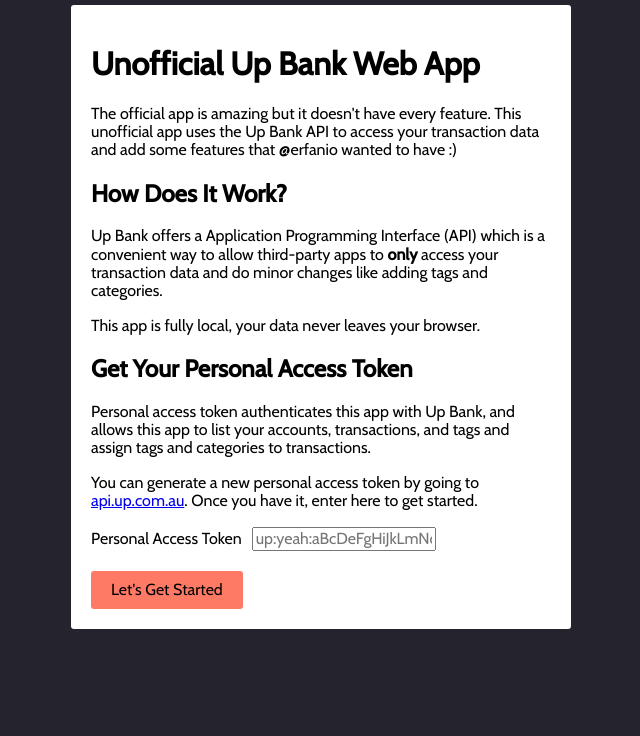
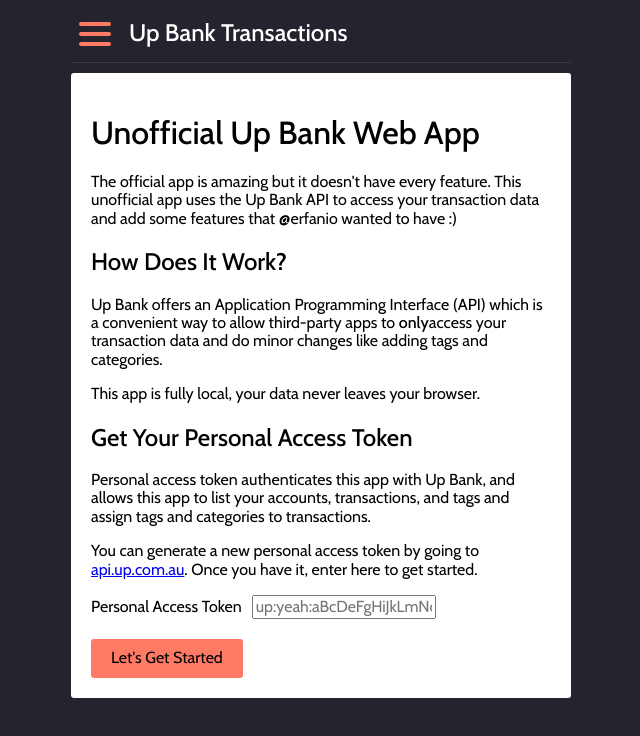
Before and after one commit to erfanio/up-transaction-tagger, a React (Create React App) app: page / in a window 1280 px wide. Shown: the top 736 px of the page, without its empty margins (319-959 px from the left). Built offline with nearby package versions, Linux system fonts and the light colour scheme.

Commit message:
Add a menu and header nav
Finally allow people to log out (without using dev tools :P)

```diff
--- a/src/App.tsx
+++ b/src/App.tsx
@@ -4,6 +4,7 @@
 import Filters from './Filters';
 import Search from './Search';
 import ApiKeyForm from './ApiKeyForm';
+import HeaderNav from './HeaderNav';
 import { apiKeyState } from './data/apiKey';
 import { FetchError } from './data/fetch';
 import { useRecoilState } from 'recoil';
@@ -26,12 +27,15 @@
   onApiKeySubmit = (apiKey: string) => {
     this.setState({ caughtError: undefined });
     this.props.setApiKey(apiKey);
-  }
+  };
 
   render() {
     const { caughtError } = this.state;
     if (caughtError) {
-      if (caughtError instanceof FetchError && caughtError.errorDetails.status == '401') {
+      if (
+        caughtError instanceof FetchError &&
+        caughtError.errorDetails.status == '401'
+      ) {
         return (
           <div className="card text error">
             <h1>Auth Error</h1>
@@ -59,8 +63,12 @@
           <h1>Unknown Error</h1>
           <p>Uh oh, something went wrong. Refresh this page to reset.</p>
           <p>
-            Maybe to take screenshot of this error and create an issue on Github,{' '}
-            <a href="https://github.com/erfanio/up-transaction-tagger/issues" target="_blank">
+            Maybe to take screenshot of this error and create an issue on
+            Github,{' '}
+            <a
+              href="https://github.com/erfanio/up-transaction-tagger/issues"
+              target="_blank"
+            >
               github.com/erfanio/up-transaction-tagger/issues
             </a>
           </p>
@@ -77,6 +85,8 @@
   const [apiKey, setApiKey] = useRecoilState(apiKeyState);
 
   return (
+    <>
+      <HeaderNav />
       <div className="app">
         <DisplayErrors setApiKey={setApiKey}>
           {!apiKey ? (
@@ -85,16 +95,19 @@
               <p>
                 The official app is amazing but it doesn't have every feature.
                 This unofficial app uses the Up Bank API to access your
-              transaction data and add some features that @erfanio wanted
-              to have :)
+                transaction data and add some features that @erfanio wanted to
+                have :)
               </p>
               <h2>How Does It Work?</h2>
               <p>
-              Up Bank offers a Application Programming Interface (API) which is a
-              convenient way to allow third-party apps to <b>only</b> access your
-              transaction data and do minor changes like adding tags and categories.
+                Up Bank offers an Application Programming Interface (API) which
+                is a convenient way to allow third-party apps to <b>only</b>
+                access your transaction data and do minor changes like adding
+                tags and categories.
               </p>
-            <p>This app is fully local, your data never leaves your browser.</p>
+              <p>
+                This app is fully local, your data never leaves your browser.
+              </p>
               <h2>Get Your Personal Access Token</h2>
               <p>
                 Personal access token authenticates this app with Up Bank, and
@@ -122,5 +135,6 @@
           )}
         </DisplayErrors>
       </div>
+    </>
   );
 }
--- a/src/Filters.css
+++ b/src/Filters.css
@@ -11,21 +11,6 @@
   margin-top: 2px;
   margin-left: 4px;
   color: #ff7a64;
-}
-
-.filters {
-  grid-area: filters;
-  background-color: #fdfdfd;
-  overflow: auto;
-  box-shadow:
-    0 2.8px 2.2px rgba(0, 0, 0, 0.034),
-    0 6.7px 5.3px rgba(0, 0, 0, 0.048),
-    0 12.5px 10px rgba(0, 0, 0, 0.06),
-    0 22.3px 17.9px rgba(0, 0, 0, 0.072),
-    0 41.8px 33.4px rgba(0, 0, 0, 0.086),
-    0 100px 80px rgba(0, 0, 0, 0.12);
-  border-top-left-radius: 5px;
-  border-top-right-radius: 5px;
 }
 
 .filters > h2 {
--- /dev/null
+++ b/src/HeaderNav.css
@@ -0,0 +1,58 @@
+.header-nav {
+  max-width: 500px;
+  margin: 0 auto 10px;
+
+  color: #fff;
+  border-bottom: 1px solid rgba(255, 255, 255, 0.1);
+
+  display: flex;
+  align-items: center;
+}
+
+.header-nav button {
+  padding: 0;
+  margin: 0 10px 0 0;
+}
+
+.header-nav svg {
+  width: 3em;
+  height: 3em;
+  color: #ff7a64;
+}
+
+.header-nav h1 {
+  margin: 0 0 6px;
+  font-size: 1.5em;
+  flex-grow: 1;
+}
+
+.header-menu h2 {
+  padding: 9px 20px;
+  background-color: #f4f4f3;
+  font-size: 0.8em;
+  text-transform: uppercase;
+  color: #68686c;
+  letter-spacing: 1px;
+  margin: 0;
+}
+
+a.header-menu-item {
+  display: block;
+  text-decoration: none;
+  color: inherit;
+}
+
+.header-menu-item {
+  cursor: pointer;
+  border-bottom: 1px solid #f4f4f3;
+  padding: 20px;
+}
+
+.header-menu-item:hover {
+  background-color: #dfdfde;
+}
+
+.header-menu-item h3 {
+  font-size: 1em;
+  margin: 0 0 5px 0;
+}
--- /dev/null
+++ b/src/HeaderNav.tsx
@@ -0,0 +1,44 @@
+import Overlay from './Overlay';
+import { useState } from 'react';
+import { apiKeyState } from './data/apiKey';
+import { useSetRecoilState } from 'recoil';
+import { ReactComponent as MenuIcon } from './svg/menu.svg';
+import './HeaderNav.css';
+
+export default function HeaderNav() {
+  const setApiKey = useSetRecoilState(apiKeyState);
+  const [menuOpen, setMenuOpen] = useState(false);
+  const handleForget = () => {
+    setApiKey('');
+    // Refresh window to make sure recoil state is cleared.
+    window.history.go();
+  };
+  return (
+    <>
+      <div className="header-nav">
+        <button onClick={() => setMenuOpen(true)}>
+          <MenuIcon />
+        </button>
+        <h1>Up Bank Transactions</h1>
+      </div>
+      <Overlay open={menuOpen} setOpen={(open) => setMenuOpen(open)}>
+        <div className="header-menu">
+          <h2>Account</h2>
+          <div className="header-menu-item" onClick={handleForget}>
+            <h3>Log out</h3>
+            <p>Forget my personal access token and go back to home page.</p>
+          </div>
+          <h2>About</h2>
+          <a
+            className="header-menu-item"
+            href="https://github.com/erfanio/up-transaction-tagger"
+            target="_blank"
+          >
+            <h3>GitHub Repo</h3>
+            <p>Totally free and open source!</p>
+          </a>
+        </div>
+      </Overlay>
+    </>
+  );
+}
--- a/src/Overlay.css
+++ b/src/Overlay.css
@@ -11,7 +11,22 @@
   grid-template-rows: 10% 90%;
   grid-template-areas:
     '. close-button .'
-    '. filters .';
+    '. overlay .';
+}
+
+.overlay-content {
+  grid-area: overlay;
+  background-color: #fdfdfd;
+  overflow: auto;
+  box-shadow:
+    0 2.8px 2.2px rgba(0, 0, 0, 0.034),
+    0 6.7px 5.3px rgba(0, 0, 0, 0.048),
+    0 12.5px 10px rgba(0, 0, 0, 0.06),
+    0 22.3px 17.9px rgba(0, 0, 0, 0.072),
+    0 41.8px 33.4px rgba(0, 0, 0, 0.086),
+    0 100px 80px rgba(0, 0, 0, 0.12);
+  border-top-left-radius: 5px;
+  border-top-right-radius: 5px;
 }
 
 .close-overlay-button {
--- a/src/Overlay.tsx
+++ b/src/Overlay.tsx
@@ -25,7 +25,7 @@
       <button className="close-overlay-button" onClick={() => setOpen(false)}>
         <CloseIcon />
       </button>
-      {children}
+      <div className="overlay-content">{children}</div>
     </div>
   );
 }
--- a/src/index.css
+++ b/src/index.css
@@ -9,12 +9,24 @@
   font-family: 'Cabin', sans-serif;
 }
 
+/* We're importing Cabin 500 weight as the bold font */
+b,
+strong,
+h1,
+h2,
+h3,
+h4,
+h5,
+h6 {
+  font-weight: 500;
+}
+
 body.overlay-open {
   overflow: hidden;
 }
 
 #root {
-  margin: 5px;
+  margin: 10px;
 }
 
 p {
```
Also changed, not shown: src/data/fetch.ts (+7 -4 lines), src/svg/menu.svg (added), src/vendor/normalize.css, 1 other file (tests, documents, lock files or other folders). Lines whose indentation alone changed are shown as unchanged.
